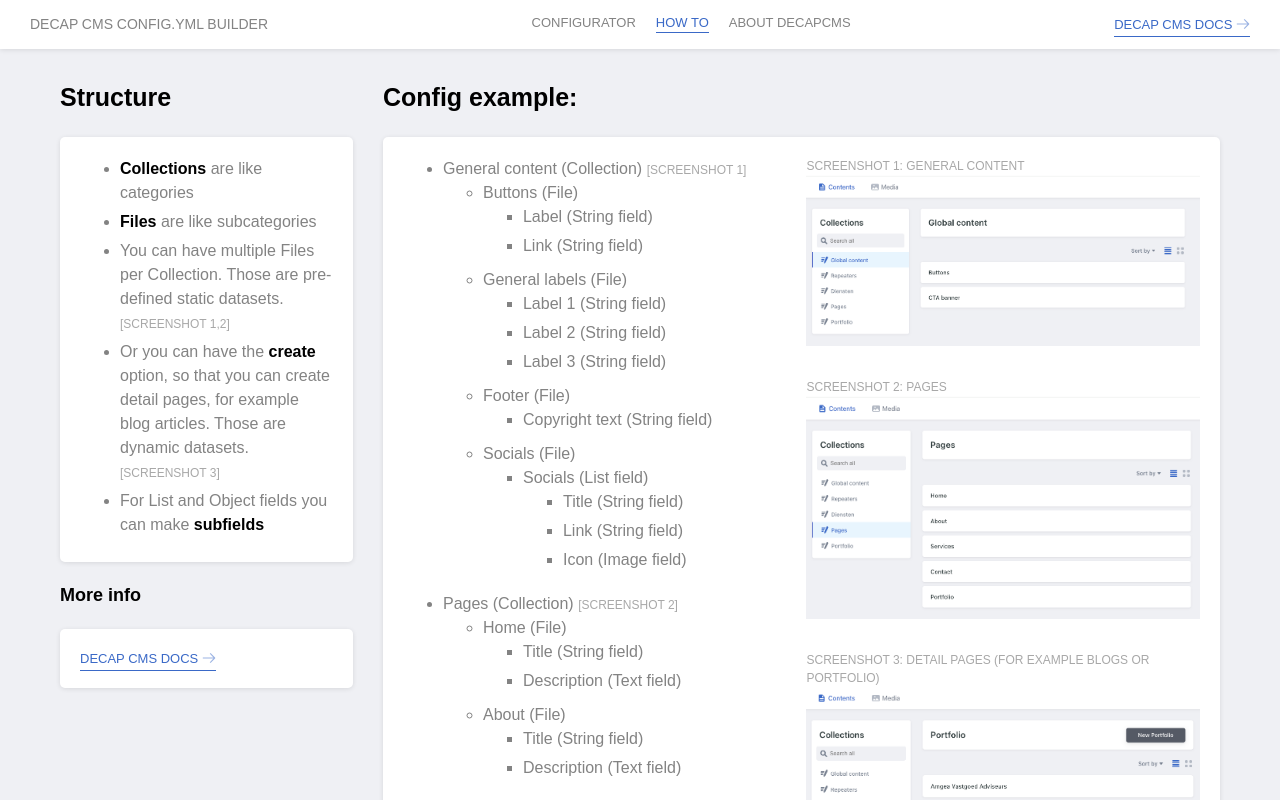
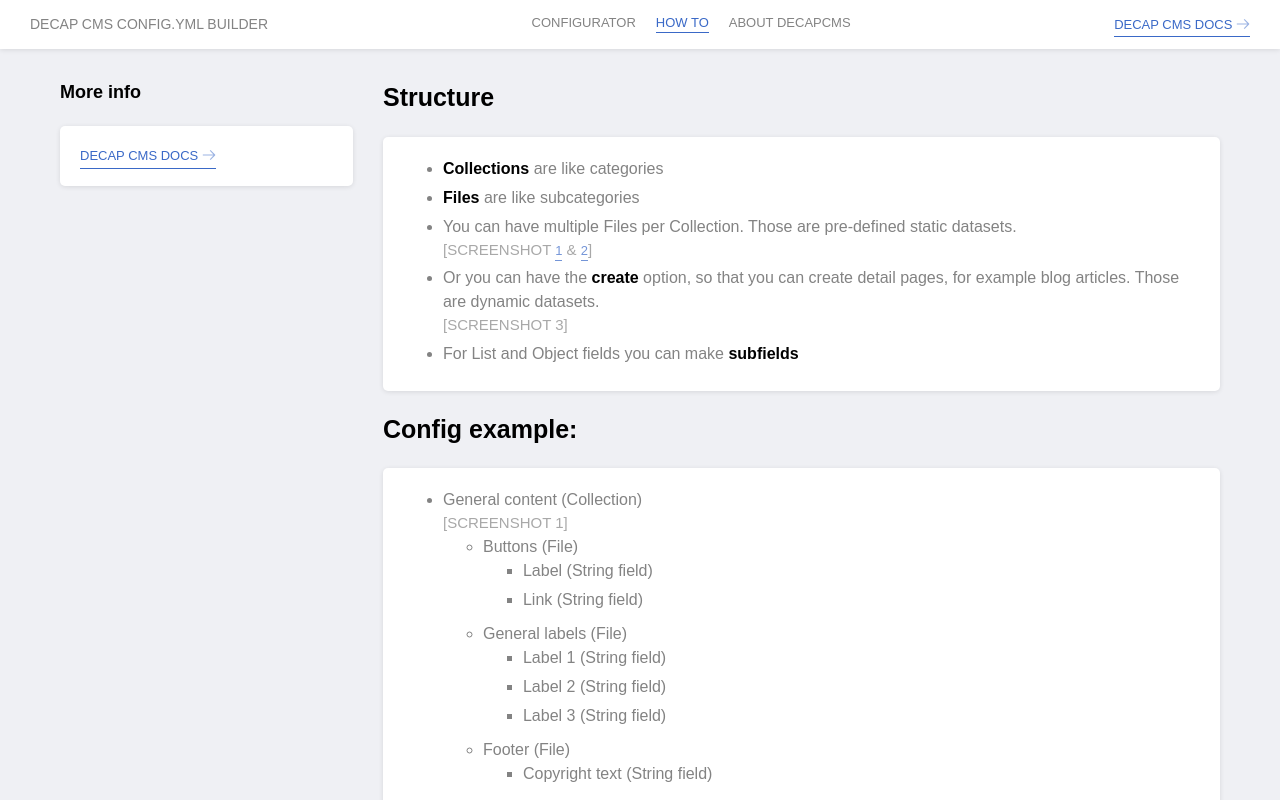
Before and after one commit to frankriezebos/decap-cms-config-builder, a Nuxt app: page /how-to in a window 1280 px wide. Shown: the top 800 px of the page. Built offline with nearby package versions, Linux system fonts and the light colour scheme.

Commit message:
small how to changes

```diff
--- a/assets/css/_inputs.scss
+++ b/assets/css/_inputs.scss
@@ -18,7 +18,8 @@
 .label {
   opacity: 0.7;
   text-transform: uppercase;
-  font-size: 12px;
+  font-size: 15px;
+  display: block;
 }
 
 .text--disabled {
--- a/pages/how-to.vue
+++ b/pages/how-to.vue
@@ -3,29 +3,6 @@
     <div class="container">
       <div class="page-inner">
         <div class="sidebar">
-          <h2>Structure</h2>
-          <section class="section">
-            <ul>
-              <li><strong>Collections</strong> are like categories</li>
-              <li><strong>Files</strong> are like subcategories</li>
-              <li>
-                You can have multiple Files per Collection. Those are
-                pre-defined static datasets.
-                <span class="label">[screenshot 1,2]</span>
-              </li>
-              <li>
-                Or you can have the <strong>create</strong> option, so that you
-                can create detail pages, for example blog articles. Those are
-                dynamic datasets.
-                <span class="label">[screenshot 3]</span>
-              </li>
-              <li>
-                For List and Object fields you can make
-                <strong>subfields</strong>
-              </li>
-            </ul>
-          </section>
-
           <h3>More info</h3>
 
           <section class="section">
@@ -50,7 +27,34 @@
         </div>
 
         <div class="sections">
+          <h2>Structure</h2>
+          <section class="section">
+            <ul>
+              <li><strong>Collections</strong> are like categories</li>
+              <li><strong>Files</strong> are like subcategories</li>
+              <li>
+                You can have multiple Files per Collection. Those are
+                pre-defined static datasets.
+                <span class="label"
+                  >[screenshot <a href="#screenshot1">1</a> &
+                  <a href="#screenshot2">2</a>]</span
+                >
+              </li>
+              <li>
+                Or you can have the <strong>create</strong> option, so that you
+                can create detail pages, for example blog articles. Those are
+                dynamic datasets.
+                <span class="label">[screenshot 3]</span>
+              </li>
+              <li>
+                For List and Object fields you can make
+                <strong>subfields</strong>
+              </li>
+            </ul>
+          </section>
+
           <h2>Config example:</h2>
+
           <section class="section">
             <div class="docs">
               <div class="docs__section">
@@ -152,28 +156,6 @@
                   </li>
                 </ul>
               </div>
-
-              <div class="docs__section">
-                <ul class="docs__images">
-                  <li>
-                    <p class="label">Screenshot 1: General Content</p>
-                    <img src="~/assets/img/general-content.png" />
-                  </li>
-
-                  <li>
-                    <p class="label">Screenshot 2: Pages</p>
-                    <img src="~/assets/img/pages.png" />
-                  </li>
-
-                  <li>
-                    <p class="label">
-                      Screenshot 3: Detail pages (for example Blogs or
-                      Portfolio)
-                    </p>
-                    <img src="~/assets/img/detail-pages.png" />
-                  </li>
-                </ul>
-              </div>
             </div>
           </section>
         </div>
```
